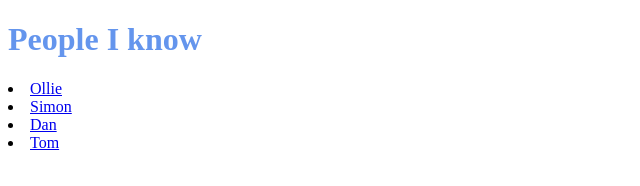
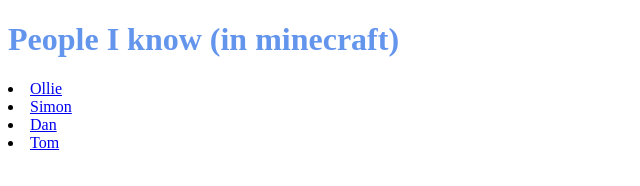
Before and after one commit to BSLakeland/FullStackDevLessons, a plain HTML site: page index.html in a window 1280 px wide. Shown: the whole page, without its empty margins (0-640 px from the left). Drawn offline with Linux system fonts and the light colour scheme.

Commit message:
Legal protection

```diff
--- a/index.html
+++ b/index.html
@@ -1,14 +1,14 @@
 <!DOCTYPE html>
 <html>
     <head>
-        <title>Hello</title>
+        <title>UoE People</title>
         <link rel="stylesheet" href="style.css" />
         <script src="logic.js"></script>
 
     </head>
     <body>
         <h1 style="color:cornflowerblue">
-            People I know
+            People I know (in minecraft)
         </h1>
         <!-- <p class="blueText">This is an example</p>
         <p id="boldText">website using HTML</p>
```
